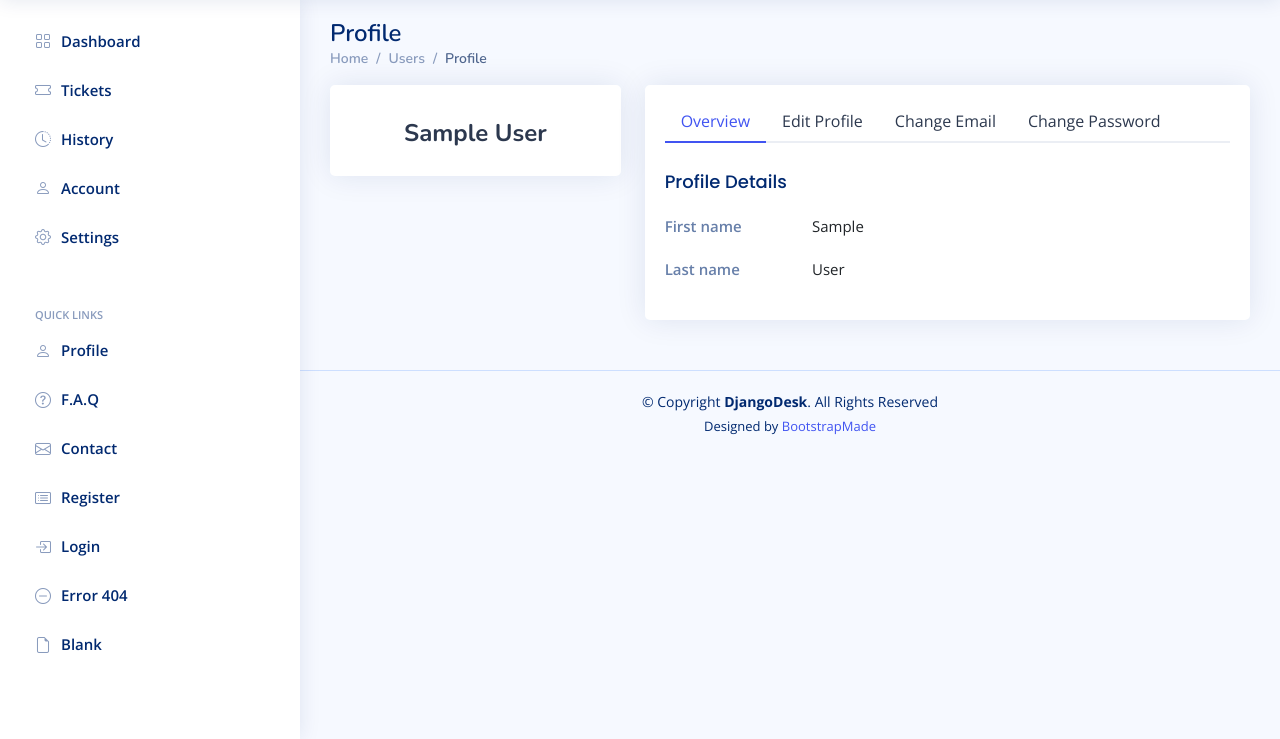
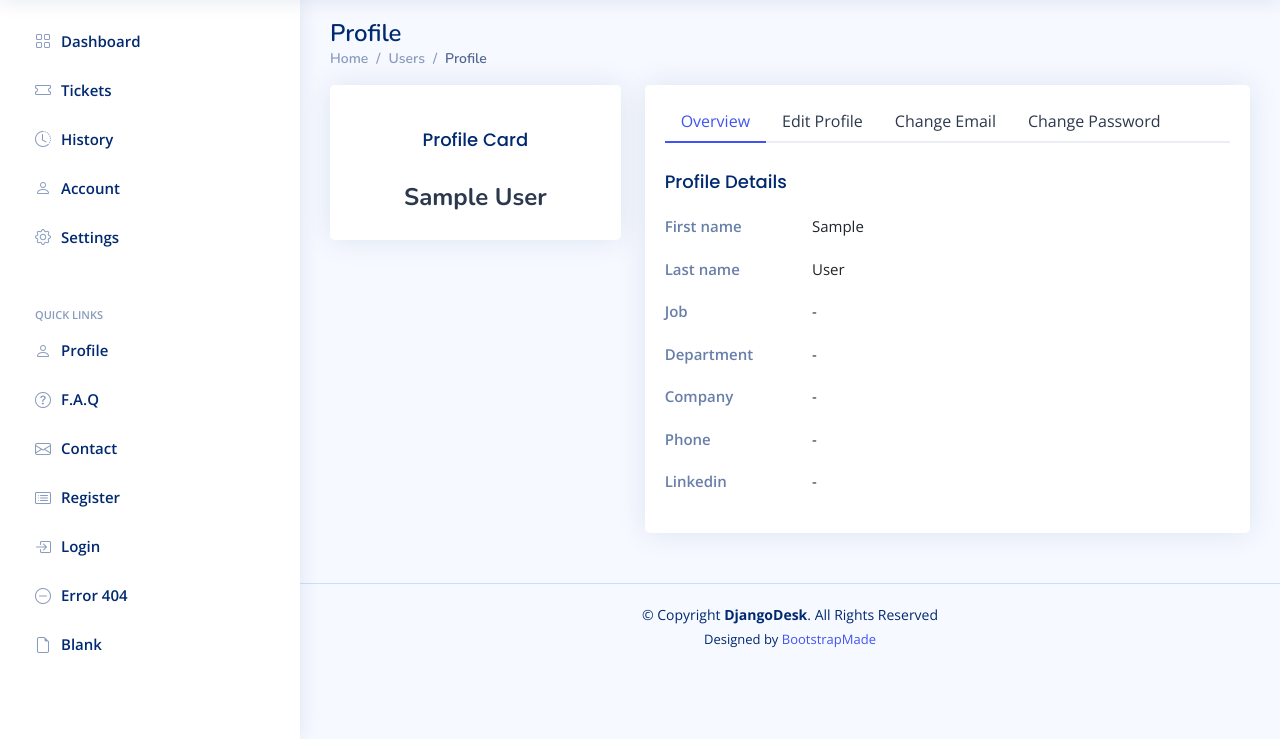
Before and after one commit to fredrickdave/DjangoDesk, a Django app: page /user/profile/ in a window 1280 px wide. Shown: the part 61-800 px from the top of the page. Run offline with Django 4.2, Linux system fonts and the light colour scheme; the visitor is signed in with stand-in values (Sample User, id 1).

Commit message:
Fixed profile fields showing None value

```diff
--- a/apps/users/forms.py
+++ b/apps/users/forms.py
@@ -110,7 +110,7 @@ class EditProfileForm(forms.ModelForm):
             "last_name": forms.TextInput(attrs={"class": "form-control"}),
             "about": forms.Textarea(attrs={"class": "form-control", "style": "height:100px"}),
             "job": forms.TextInput(attrs={"class": "form-control"}),
-            "department": forms.TextInput(attrs={"class": "form-control"}),
+            "department": forms.Select(attrs={"class": "form-control"}),
             "company": forms.TextInput(attrs={"class": "form-control"}),
             "phone": forms.TextInput(attrs={"class": "form-control"}),
             "linkedin": forms.URLInput(attrs={"class": "form-control"}),
--- a/apps/users/templates/users/profile.html
+++ b/apps/users/templates/users/profile.html
@@ -23,6 +23,7 @@
         <div
           class="card-body profile-card pt-4 d-flex flex-column align-items-center"
         >
+          <h5 class="card-title">Profile Card</h5>
           {% if request.user.avatar %}
           <img
             src="{{request.user.avatar.url }}"
@@ -109,10 +110,15 @@
 
               {% for form_field in edit_profile_form %}
 
-                {% if form_field.value and form_field.label != "About" and form_field.label != "Avatar" %}
+                {% if form_field.label != "About" and form_field.label != "Avatar" %}
                 <div class="row">
                   <div class="col-lg-3 col-md-4 label">{{ form_field.label }}</div>
-                  <div class="col-lg-9 col-md-8">{{ form_field.value }}</div>
+                  <div class="col-lg-9 col-md-8">
+                    {% if form_field.label != "Department" %}
+                      {% if form_field.value %}{{ form_field.value }}{% else %}-{% endif %}
+                    {% else %}
+                      {% if request.user.department %}{{ request.user.department }}{% else %}-{% endif %}
+                    {% endif %}</div>
                 </div>
                 {% endif %}
 
```
